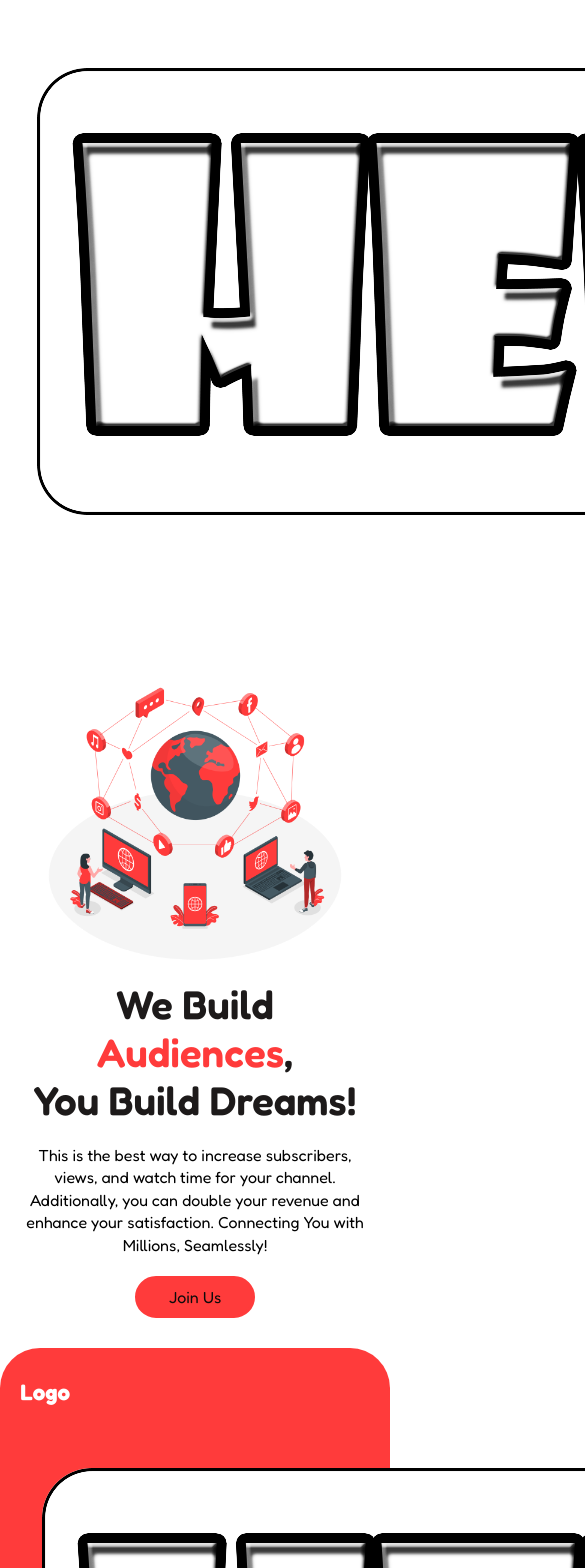
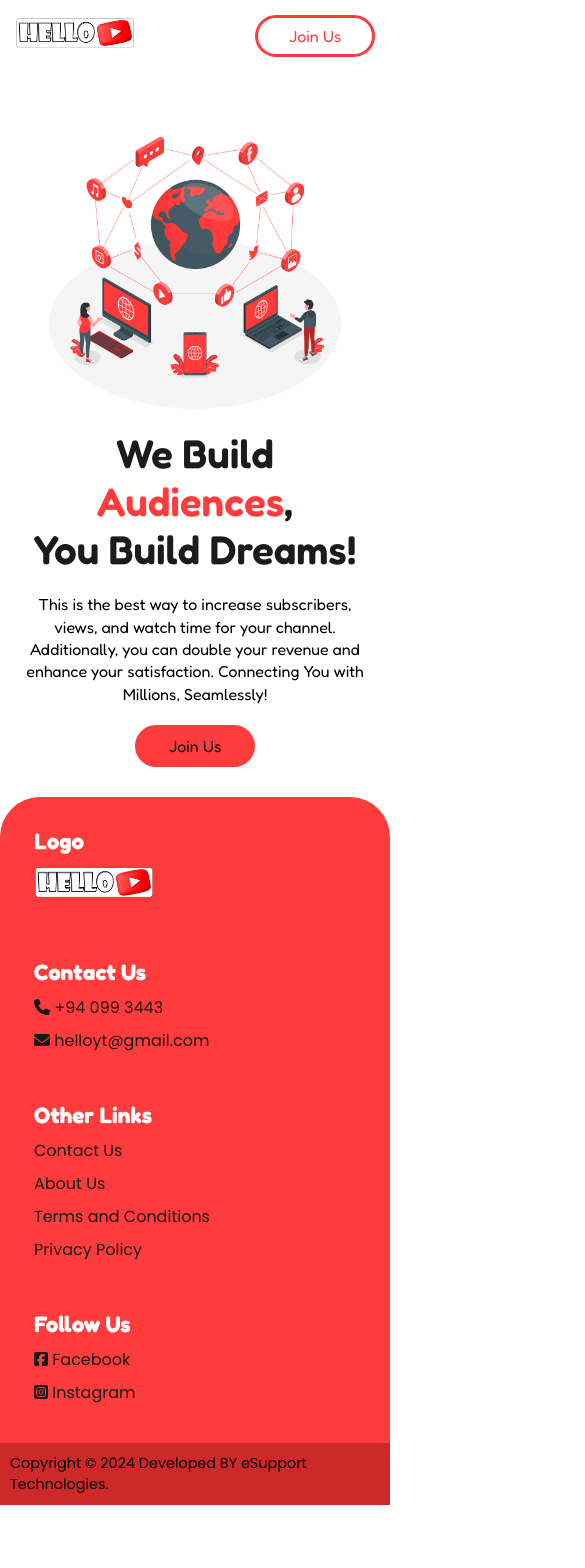
Before and after one commit to Pasindu-Peiris/Hello-YouTube-project_copy_by_me, a React (Create React App) app in the folder client/: page / in a window 390 px wide. Shown: the top 1568 px of the page, 585 px wide, since content can reach past the window. After the commit the page ends 1505 px from the top, so only its background shows below. Built offline with nearby package versions, Linux system fonts and the light colour scheme.

Commit message:
Update Footer.css

```diff
--- a/client/src/assets/componentscss/Footer.css
+++ b/client/src/assets/componentscss/Footer.css
@@ -10,11 +10,11 @@ footer {
 }
 
 .fottercontainer {
-    width: 100%;
+    width:92%;
     height: auto;
     display: flex;
     align-items: flex-start;
-    justify-content: space-between;
+    justify-content: space-around;
     padding: 15px 35px;
     font-family: "Fredoka", serif;
 }
@@ -54,7 +54,9 @@ footer {
     font-size: 1.4rem;
     font-family: "Fredoka", serif;
 }
-
+.links ul li  a{
+    color: #191818;
+}
 #logofooter {
     font-family: "Fredoka", serif;
 }
@@ -70,6 +72,10 @@ footer {
 .footerdwon p {
     font-size: 1rem;
     font-family: "Poppins", serif;
+}
+
+#logoimagefotter{
+    width: 200px;
 }
 
 /* Tablet Landscape / Small Desktop */
@@ -116,6 +122,9 @@ footer {
 
     .links h1 {
         font-size: 2rem;
+    }
+    #logoimagefotter{
+        width: 180px;
     }
 }
 
@@ -174,6 +183,9 @@ footer {
     .links h1 {
         font-size: 2rem;
     }
+    #logoimagefotter{
+        width: 160px;
+    }
 }
 
 /* Mobile Devices */
@@ -198,4 +210,8 @@ footer {
     .links h1 {
         font-size: 1.8rem;
     }
+
+    #logoimagefotter{
+        width: 120px;
+    }
 }
```
